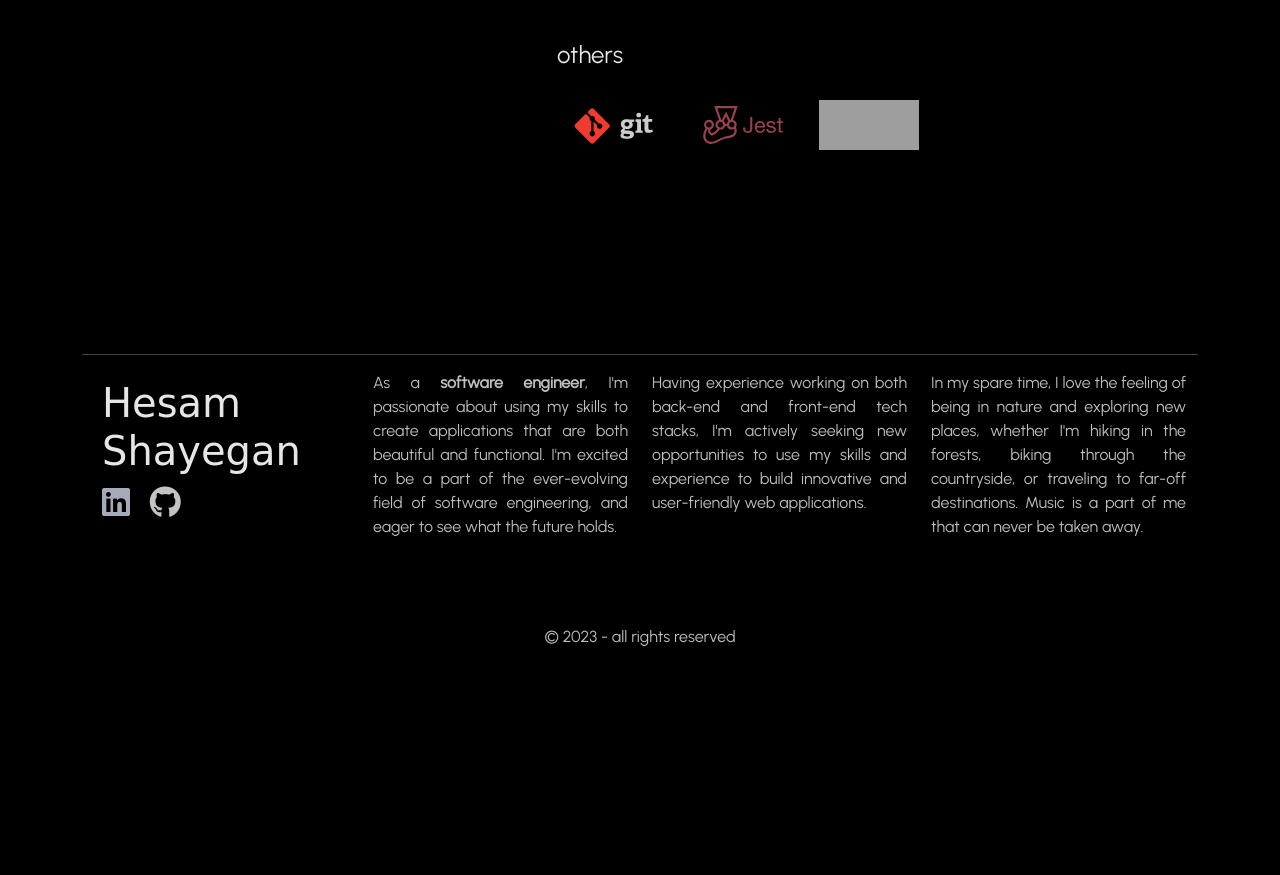
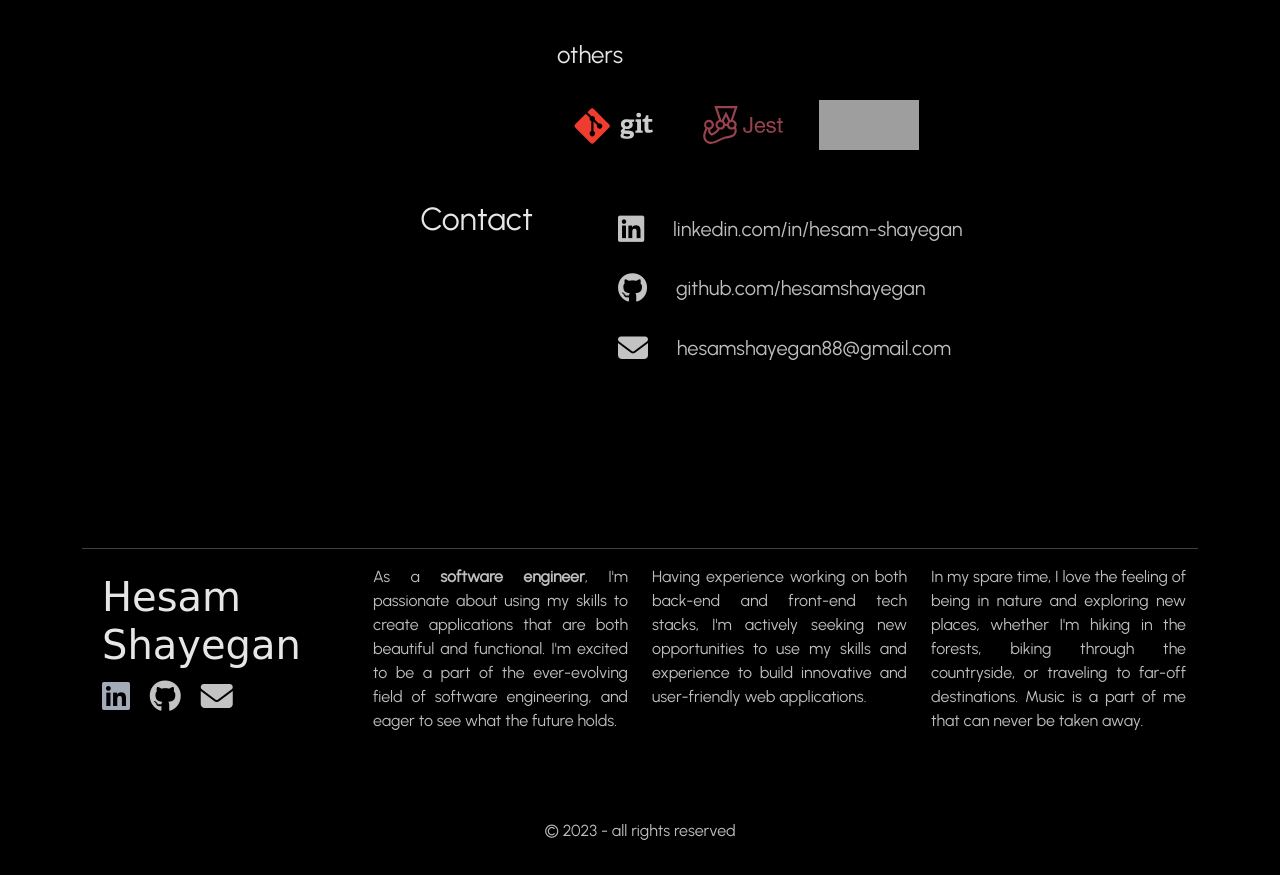
Before and after one commit to hesamshayegan/portfolio, a Flask app: page /about in a window 1280 px wide. Shown: the part 969-1844 px from the top of the page. Before the commit the page ends 1615 px from the top, so only its background shows below. Run offline with Flask 3, Linux system fonts and the light colour scheme; some libraries are stand-ins or nearby versions; some web fonts are replaced; grey boxes are pictures that could not be loaded.

Commit message:
add contact

```diff
--- a/templates/base.html
+++ b/templates/base.html
@@ -89,6 +89,10 @@
                       <i class="fa-brands fa-github fa-2xl" style="color: #c3c3c3;"></i>
                     </a>
 
+                    <a href="mailto:hesamshayegan88@gmail.com" class="mail p-2">
+                      <i class="fa-solid fa-envelope fa-2xl" style="color: #c3c3c3"></i>
+                    </a>
+
             </div>
             <!--Grid column-->
             <div class="col-lg-3 col-md-6 mb-4 mb-md-0">
--- a/templates/show_about.html
+++ b/templates/show_about.html
@@ -69,9 +69,31 @@
 </div>
 <div class="stack row">
     <div class="col-lg-5 col-md-12">
+        <h1 class="text-center text-md-center text-lg-end"> Contact </h1>
+    </div>
+    <div class="col-lg-6 col-md-12 text-center text-md-center text-lg-start">
+        <ul>
+            <li> <a href="https://www.linkedin.com/in/hesam-shayegan/?locale=en_US" class="linkedin">
+                    <i class="fa-brands fa-linkedin fa-xl p-4" style="color: #c3c3c3"></i>
+                </a>
+                linkedin.com/in/hesam-shayegan
+            </li>
 
-    </div>
-    <div class="col-lg-3 col-md-12 text-center text-md-center text-lg-start">
+            <li> <a href="https://github.com/hesamshayegan" class="git">
+                    <i class="fa-brands fa-github fa-xl p-4" style="color: #c3c3c3"></i>
+                 </a>
+                github.com/hesamshayegan
+            </li>
+
+            <li> <a href="mailto:hesamshayegan88@gmail.com" class="mail">
+                     <i class="fa-solid fa-envelope fa-xl p-4" style="color: #c3c3c3"></i>
+                 </a>
+                hesamshayegan88@gmail.com
+            </li>
+
+
+        </ul>
+
 
     </div>
 </div>
```
Also changed, not shown: templates/homepage.html (+5 -2 lines).
